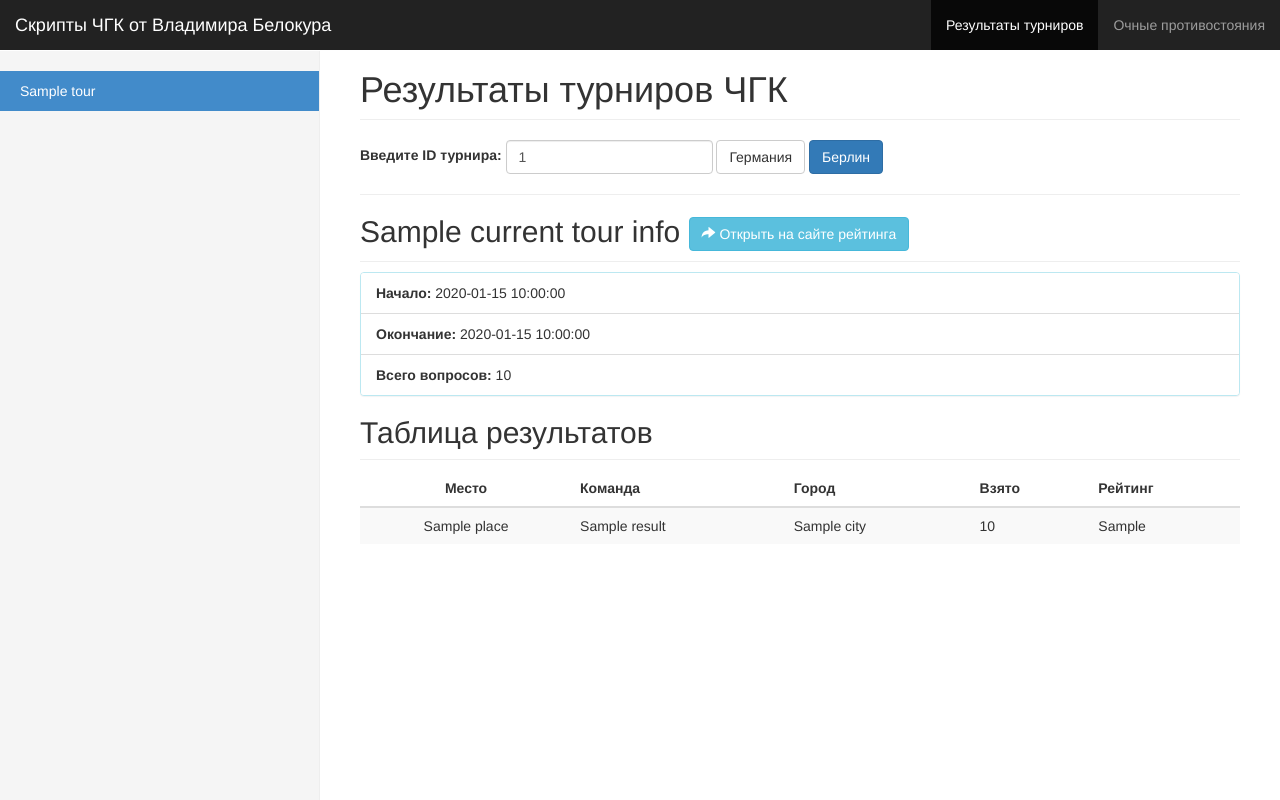
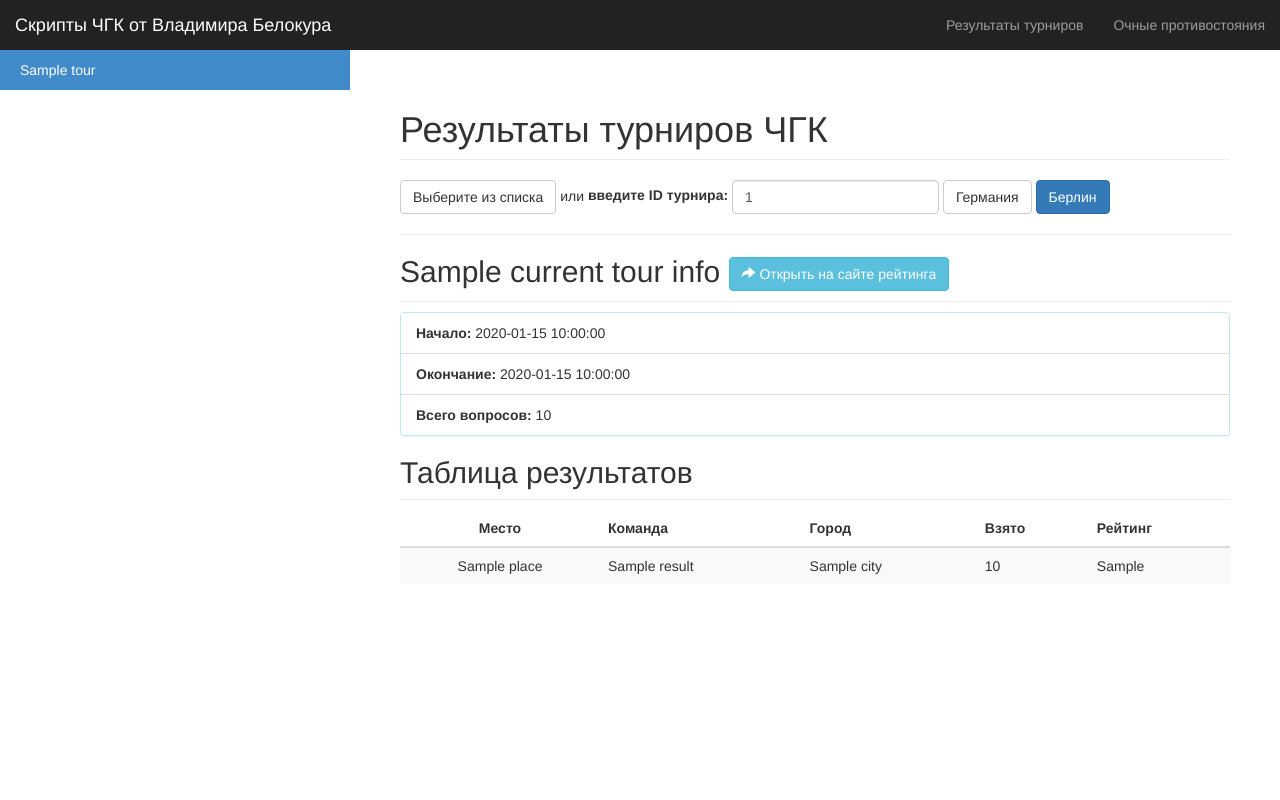
Before and after one commit to vladimino/discoverist.io, a PHP site: template templates/results.twig in a window 1280 px wide. Run offline with PHP 8.4, Linux system fonts and the light colour scheme; the template is opened without the code that fills it: most values are stand-ins (such as "Sample title", 1, 10 or a date in 2020); some libraries are stand-ins or nearby versions.

Commit message:
Polish new styles

```diff
--- a/src/Controller/Face2FaceController.php
+++ b/src/Controller/Face2FaceController.php
@@ -49,7 +49,8 @@ class Face2FaceController extends AbstractController
                 'team2'         => $model->getTeamById($team2ID),
                 'error_message' => $errorMessage,
                 'fac2face'      => $face2faceResults,
-                'totals'      => $model->getTotals(),
+                'totals'        => $model->getTotals(),
+                'section'       => 'f2f',
             ]
         );
     }
--- a/src/Controller/ResultsController.php
+++ b/src/Controller/ResultsController.php
@@ -39,6 +39,7 @@ class ResultsController extends AbstractController
                 'currentTourId'   => $currentTourId,
                 'currentTourInfo' => $currentTourInfo,
                 'results'         => $results,
+                'section'         => 'results',
             ]
         );
     }
--- a/templates/base.twig
+++ b/templates/base.twig
@@ -13,7 +13,7 @@
 
     <!-- Bootstrap -->
     <link href="bootstrap/css/bootstrap.min.css" rel="stylesheet">
-    <link href="css/dashboard.css" rel="stylesheet">
+    <link href="css/style.css" rel="stylesheet">
     <!-- HTML5 shim and Respond.js for IE8 support of HTML5 elements and media queries -->
     <!-- WARNING: Respond.js doesn't work if you view the page via file:// -->
     <!--[if lt IE 9]>
@@ -23,6 +23,7 @@
 </head>
 <body>
 
+<!-- Fixed navbar -->
 <nav class="navbar navbar-inverse navbar-fixed-top">
     <div class="container-fluid">
         <div class="navbar-header">
@@ -33,12 +34,15 @@
                 <span class="icon-bar"></span>
                 <span class="icon-bar"></span>
             </button>
-            <a class="navbar-brand" href="/" title="Скрипты ЧГК от Владимира Белокура">Скрипты ЧГК от Владимира Белокура</a>
+            <a class="navbar-brand" href="/" title="Скрипты ЧГК от Владимира Белокура">
+                Скрипты ЧГК от Владимира Белокура
+            </a>
         </div>
         <div id="navbar" class="navbar-collapse collapse">
             <ul class="nav navbar-nav navbar-right">
-                <li class="active"><a href="/">Результаты турниров</a></li>
-                <li><a href="/face2face">Очные противостояния</a></li>
+                <li{% if section == "results" %} class="active"{% endif %}><a href="/">Результаты турниров</a></li>
+                <li{% if section == "f2f" %} class="active"{% endif %}><a href="/face2face">Очные противостояния</a>
+                </li>
             </ul>
         </div><!--/.navbar-collapse -->
     </div>
@@ -50,7 +54,7 @@
 </div> <!-- /container -->
 {% block javascripts %}
     <script src="http://code.jquery.com/jquery-2.0.3.min.js"></script>
-    <script src="/js/bootstrap.min.js"></script>
+    <script src="bootstrap/js/bootstrap.min.js"></script>
 {% endblock %}
 </body>
 </html>
--- a/templates/results.twig
+++ b/templates/results.twig
@@ -1,9 +1,11 @@
 {% extends "base.twig" %}
 
 {% block content %}
-    <div class="row">
-        <div class="col-sm-3 col-md-3 sidebar">
-            <ul class="nav nav-sidebar">
+    <div id="wrapper">
+
+        <!-- Sidebar -->
+        <div id="sidebar-wrapper">
+            <ul class="sidebar-nav">
                 {% for tour in tours %}
                     <!--li class="active"><a href="#">Overview</a></li-->
                     <li {% if tour.id == currentTourId %} class="active"{% endif %}>
@@ -13,24 +15,36 @@
                 {% endfor %}
             </ul>
         </div>
-        <div class="col-sm-9 col-sm-offset-3 col-md-9 col-md-offset-3 main">
+        <!-- /#sidebar-wrapper -->
+
+        <!-- Page Content -->
+        <div id="page-content-wrapper">
+            <div class="container-fluid">
+                <div class="row">
+                    <div class="col-lg-12">
                         <h1 class="page-header">Результаты турниров ЧГК</h1>
-
                         <form class="form-inline">
                             <div class="form-group">
-                    <label for="tourID">Введите ID турнира: </label>
-                    <input type="number" id="tourID" class="form-control" name="tournament" value="{{ currentTourId }}"
+                                <a href="#menu-toggle" class="btn btn-default" id="menu-toggle">Выберите из списка</a> или
+                                <label for="tourID">введите ID турнира: </label>
+                                <input type="number" id="tourID" class="form-control" name="tournament"
+                                       value="{{ currentTourId }}"
                                        placeholder="ID турнира">
                             </div>
-                <input type="submit" class="btn btn-default" title="Результаты по всей Герамнии" name="search" value="Германия">
-                <input type="submit" class="btn btn-primary" title="Результаты только по Берлину" name="search" value="Берлин">
+                            <input type="submit" class="btn btn-default" title="Результаты по всей Герамнии"
+                                   name="search"
+                                   value="Германия">
+                            <input type="submit" class="btn btn-primary" title="Результаты только по Берлину"
+                                   name="search"
+                                   value="Берлин">
                         </form>
 
                         <hr>
 
                         <h2 class="sub-header">
                             {{ currentTourInfo.name }}
-                <a class="btn btn-info" href="http://rating.chgk.info/tournament/{{ currentTourInfo.idtournament }}"
+                            <a class="btn btn-info"
+                               href="http://rating.chgk.info/tournament/{{ currentTourInfo.idtournament }}"
                                target="_blank">
                                 <span class="glyphicon glyphicon-share-alt" aria-hidden="true"></span>
                                 Открыть на сайте рейтинга
@@ -39,21 +53,24 @@
                         <div class="panel panel-info">
                             <!-- List group -->
                             <ul class="list-group">
-                    <li class="list-group-item"><strong>Начало:</strong> {{ currentTourInfo.date_start }}</li>
-                    <li class="list-group-item"><strong>Окончание:</strong> {{ currentTourInfo.date_end }}</li>
-                    <li class="list-group-item"><strong>Всего вопросов:</strong> {{ currentTourInfo.questions_total }}</li>
+                                <li class="list-group-item"><strong>Начало:</strong> {{ currentTourInfo.date_start }}
+                                </li>
+                                <li class="list-group-item"><strong>Окончание:</strong> {{ currentTourInfo.date_end }}
+                                </li>
+                                <li class="list-group-item"><strong>Всего
+                                        вопросов:</strong> {{ currentTourInfo.questions_total }}
+                                </li>
                             </ul>
                         </div>
 
                         <h2 class="sub-header">Таблица результатов</h2>
-            <div class="table-responsive">
                         {% if results is not empty %}
                             <table class="table table-striped">
                                 <thead>
                                 <tr>
                                     <th class="text-center">Место</th>
                                     <th>Команда</th>
-                        <th>Город </th>
+                                    <th>Город</th>
                                     <th>Взято</th>
                                     <th>Рейтинг</th>
                                 </tr>
@@ -76,4 +93,18 @@
                     </div>
                 </div>
             </div>
+        </div>
+        <!-- /#page-content-wrapper -->
+    </div>
+    <!-- /#wrapper -->
 {% endblock %}
+
+{% block javascripts %}
+    {{ parent() }}
+    <script>
+        $("#menu-toggle").click(function (e) {
+            e.preventDefault();
+            $("#wrapper").toggleClass("toggled");
+        });
+    </script>
+{% endblock %}
--- a/www/css/dashboard.css
+++ /dev/null
@@ -1,105 +0,0 @@
-/*
- * Base structure
- */
-
-/* Move down content because we have a fixed navbar that is 50px tall */
-body {
-  padding-top: 50px;
-}
-
-
-/*
- * Global add-ons
- */
-
-.sub-header {
-  padding-bottom: 10px;
-  border-bottom: 1px solid #eee;
-}
-
-/*
- * Top navigation
- * Hide default border to remove 1px line.
- */
-.navbar-fixed-top {
-  border: 0;
-}
-
-/*
- * Sidebar
- */
-
-/* Hide for mobile, show later */
-.sidebar {
-  display: none;
-}
-@media (min-width: 768px) {
-  .sidebar {
-    position: fixed;
-    top: 51px;
-    bottom: 0;
-    left: 0;
-    z-index: 1000;
-    display: block;
-    padding: 20px;
-    overflow-x: hidden;
-    overflow-y: auto; /* Scrollable contents if viewport is shorter than content. */
-    background-color: #f5f5f5;
-    border-right: 1px solid #eee;
-  }
-}
-
-/* Sidebar navigation */
-.nav-sidebar {
-  margin-right: -21px; /* 20px padding + 1px border */
-  margin-bottom: 20px;
-  margin-left: -20px;
-}
-.nav-sidebar > li > a {
-  padding-right: 20px;
-  padding-left: 20px;
-}
-.nav-sidebar > .active > a,
-.nav-sidebar > .active > a:hover,
-.nav-sidebar > .active > a:focus {
-  color: #fff;
-  background-color: #428bca;
-}
-
-
-/*
- * Main content
- */
-
-.main {
-  padding: 20px;
-}
-@media (min-width: 768px) {
-  .main {
-    padding-right: 40px;
-    padding-left: 40px;
-  }
-}
-.main .page-header {
-  margin-top: 0;
-}
-
-
-/*
- * Placeholder dashboard ideas
- */
-
-.placeholders {
-  margin-bottom: 30px;
-  text-align: center;
-}
-.placeholders h4 {
-  margin-bottom: 0;
-}
-.placeholder {
-  margin-bottom: 20px;
-}
-.placeholder img {
-  display: inline-block;
-  border-radius: 50%;
-}
--- /dev/null
+++ b/www/css/style.css
@@ -0,0 +1,196 @@
+/*
+ * Base structure
+ */
+
+/* Move down content because we have a fixed navbar that is 50px tall */
+body {
+    padding-top: 50px;
+}
+
+/*
+ * Global add-ons
+ */
+
+.sub-header {
+    padding-bottom: 10px;
+    border-bottom: 1px solid #eee;
+}
+
+/*
+ * Top navigation
+ * Hide default border to remove 1px line.
+ */
+.navbar-fixed-top {
+    border: 0;
+}
+
+/*
+ * Sidebar
+ */
+
+/*!
+ * Start Bootstrap - Simple Sidebar (http://startbootstrap.com/)
+ * Copyright 2013-2016 Start Bootstrap
+ * Licensed under MIT (https://github.com/BlackrockDigital/startbootstrap/blob/gh-pages/LICENSE)
+ */
+
+body {
+    overflow-x: hidden;
+}
+
+/* Toggle Styles */
+
+#wrapper {
+    padding-left: 0;
+    -webkit-transition: all 0.5s ease;
+    -moz-transition: all 0.5s ease;
+    -o-transition: all 0.5s ease;
+    transition: all 0.5s ease;
+}
+
+#wrapper.toggled {
+    padding-left: 350px;
+}
+
+#sidebar-wrapper {
+    z-index: 1000;
+    position: fixed;
+    left: 350px;
+    width: 0;
+    height: 100%;
+    margin-left: -350px;
+    overflow-y: auto;
+    background: #fff;
+    -webkit-transition: all 0.5s ease;
+    -moz-transition: all 0.5s ease;
+    -o-transition: all 0.5s ease;
+    transition: all 0.5s ease;
+}
+
+#wrapper.toggled #sidebar-wrapper {
+    width: 350px;
+}
+
+#page-content-wrapper {
+    width: 100%;
+    position: absolute;
+    padding: 15px;
+}
+
+#wrapper.toggled #page-content-wrapper {
+    position: absolute;
+    margin-right: -350px;
+}
+
+/* Sidebar Styles */
+
+.sidebar-nav {
+    position: absolute;
+    top: 0;
+    width: 350px;
+    margin: 0;
+    padding: 0;
+    list-style: none;
+}
+
+.sidebar-nav li {
+    text-indent: 20px;
+    line-height: 40px;
+}
+
+.sidebar-nav li a {
+    display: block;
+    text-decoration: none;
+    color: #337ab7;
+}
+
+.sidebar-nav > .active > a,
+.sidebar-nav > .active > a:active,
+.sidebar-nav > .active > a:focus,
+.sidebar-nav li:hover a,
+.sidebar-nav li a:active,
+.sidebar-nav li a:focus {
+    text-decoration: none;
+    background-color: #428bca;
+    color: #fff;
+}
+
+@media (min-width: 768px) {
+    #wrapper {
+        padding-left: 350px;
+    }
+
+    #wrapper.toggled {
+        padding-left: 0;
+    }
+
+    #sidebar-wrapper {
+        width: 350px;
+    }
+
+    #wrapper.toggled #sidebar-wrapper {
+        width: 0;
+    }
+
+    #page-content-wrapper {
+        padding: 20px;
+        position: relative;
+    }
+
+    #wrapper.toggled #page-content-wrapper {
+        position: relative;
+        margin-right: 0;
+    }
+}
+
+/*
+ * Main content
+ */
+
+.main {
+    padding: 20px;
+}
+
+@media (min-width: 768px) {
+    .main {
+        padding-right: 40px;
+        padding-left: 40px;
+    }
+}
+
+.main .page-header {
+    margin-top: 0;
+}
+
+/*
+ * Placeholder dashboard ideas
+ */
+.placeholders {
+    margin-bottom: 30px;
+    text-align: center;
+}
+
+.placeholders h4 {
+    margin-bottom: 0;
+}
+
+.placeholder {
+    margin-bottom: 20px;
+}
+
+.placeholder img {
+    display: inline-block;
+    border-radius: 50%;
+}
+
+.f2f-panel {
+    max-width: 600px;
+}
+
+.f2ftable tfoot > tr > td {
+    border-top: 1px solid #333;
+}
+
+.f2f-row-scores {
+    min-width: 70px;
+}
```
Also changed, not shown: config/tours.php (+8 -8 lines), templates/face2face.twig (+65 -22 lines). Lines whose indentation alone changed are shown as unchanged.
